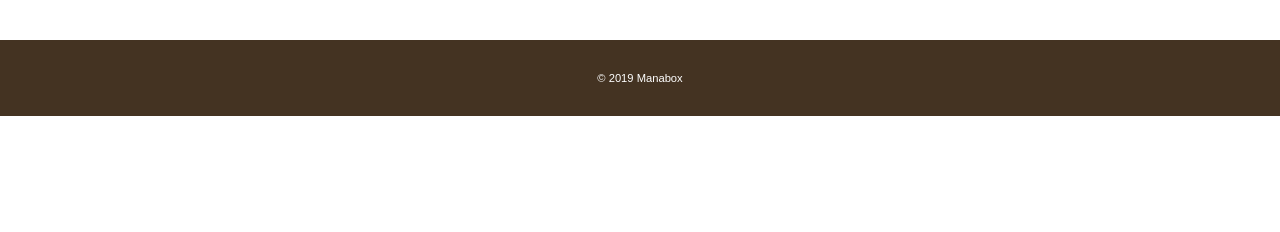
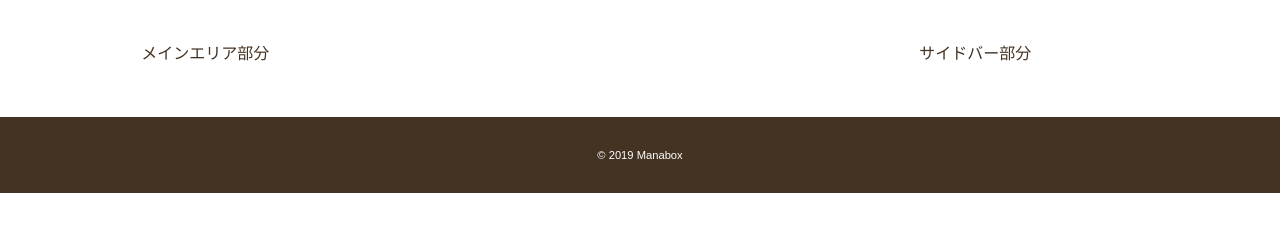
Before and after one commit to hiroki-harada/introduction-to-html-css, a plain HTML site: page news.html in a window 1280 px wide. Shown: the part 270-502 px from the top of the page. Drawn offline with Linux system fonts and the light colour scheme; some packages are replaced by stand-ins of ours.

Commit message:
[add]news contents frame

```diff
--- a/css/style.css
+++ b/css/style.css
@@ -124,3 +124,20 @@ footer p {
     color: #fff;
     font-size: 0.875rem;
 }
+
+
+/* article */
+article {
+    width: 74%;
+}
+
+/* side bar */
+aside {
+    width: 22%;
+}
+
+.news-contents {
+    display: flex;
+    justify-content: space-between;
+    margin-bottom: 50px;
+}
--- a/news.html
+++ b/news.html
@@ -31,6 +31,15 @@
             </div>
         </div>
 
+        <div class="news-contents wrapper">
+            <article>
+                メインエリア部分
+            </article>
+            <aside>
+                サイドバー部分
+            </aside>
+        </div>
+
         <footer>
             <div class="wrapper">
                 <p><small>&copy; 2019 Manabox</small></p>
```
